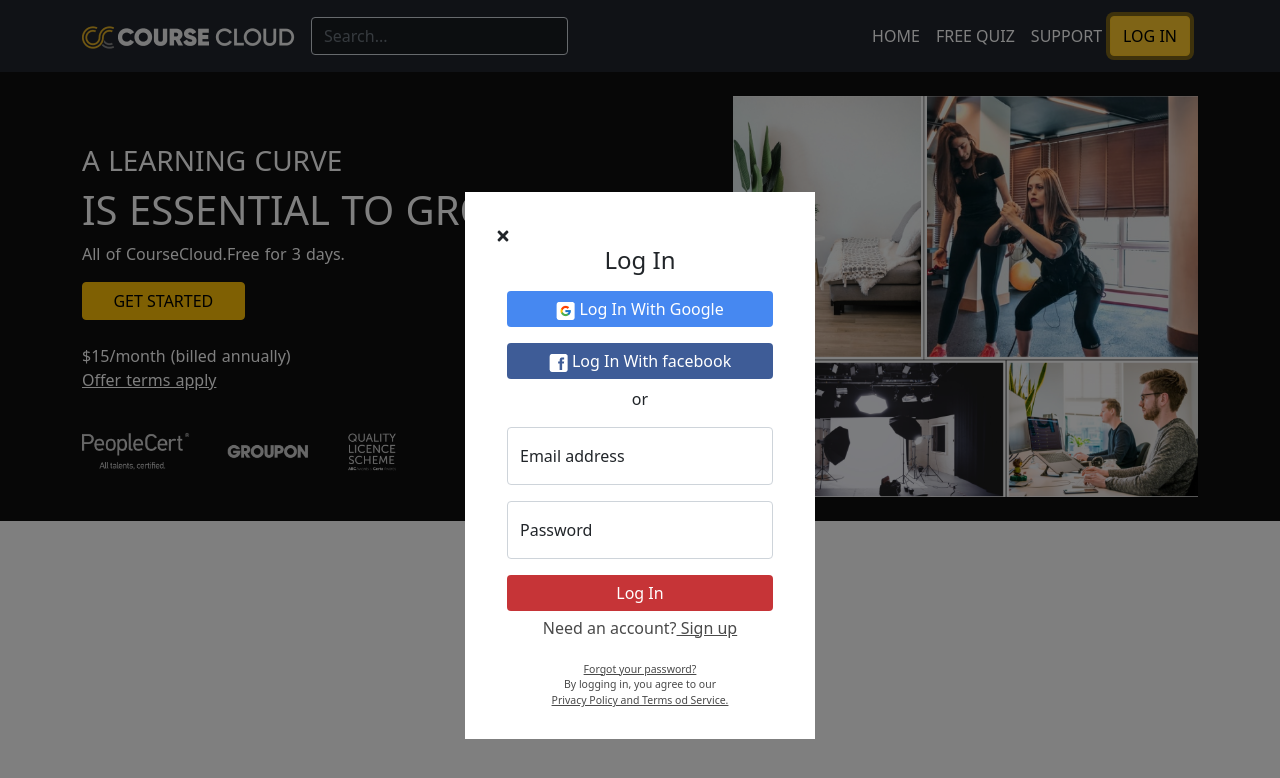
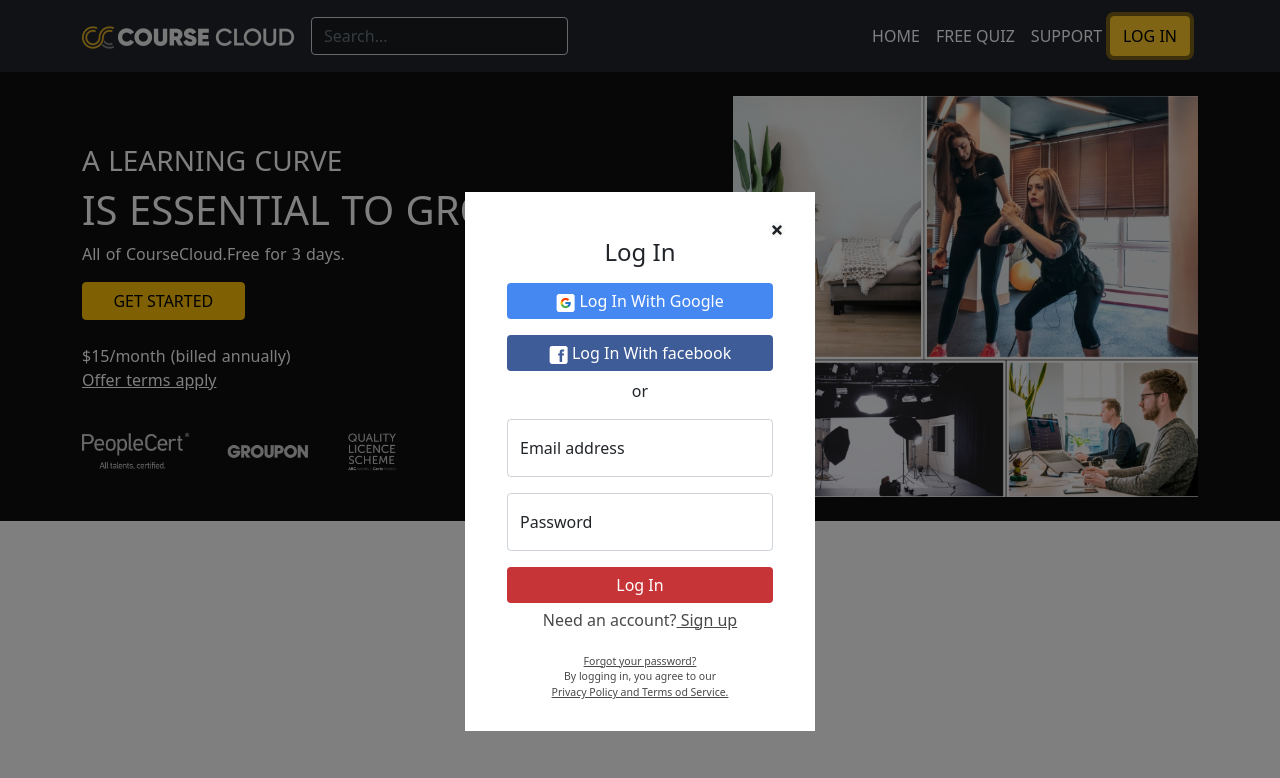
Before and after one commit to AhmedLabeeb110/course-cloud-react, a React (Create React App) app: page / in a window 1280 px wide. Both pictures are taken after a click on the button "LOG IN". Shown: the top 778 px of the page. Built offline with nearby package versions, Linux system fonts and the light colour scheme.

Commit message:
in progress one

```diff
--- a/src/App.css
+++ b/src/App.css
@@ -62,3 +62,11 @@
   background: #C63437 !important;
   border: #fff;
 }
+
+.text-start{
+  display: block;
+  margin-left: auto;
+  border: 1px solid #F8F8F8;
+  border-radius: 55%;
+  background: #F8F8F8;
+}
--- a/src/Components/Common/LoginModal.js
+++ b/src/Components/Common/LoginModal.js
@@ -5,7 +5,7 @@ const LoginModal = ({children, handleClose}) => {
   return (
     <div className="modal-backdrop">
       <div className="modal-text">
-      <FaTimes onClick={handleClose} className=""/>
+      <FaTimes onClick={handleClose} className="text-start"/>
         {children}
       </div>
     </div>
```
